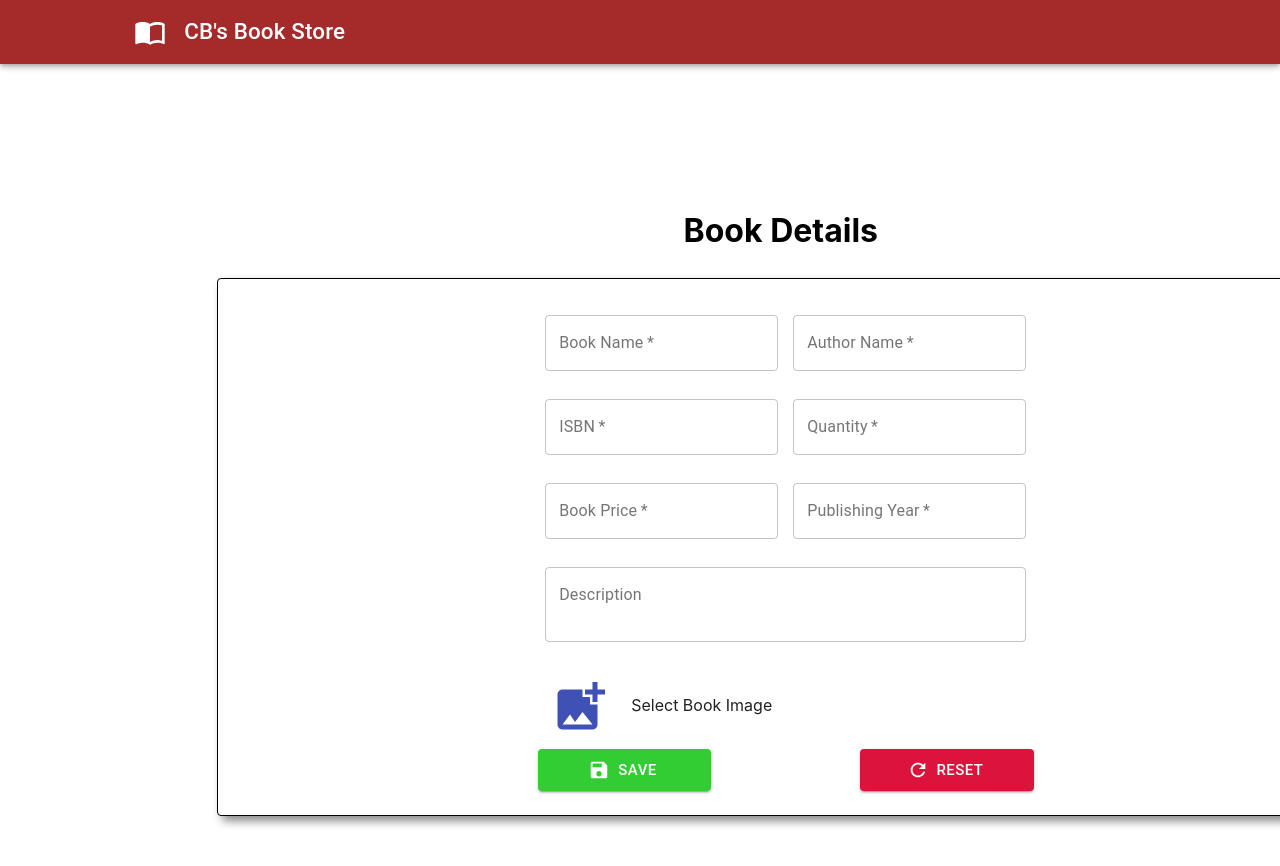
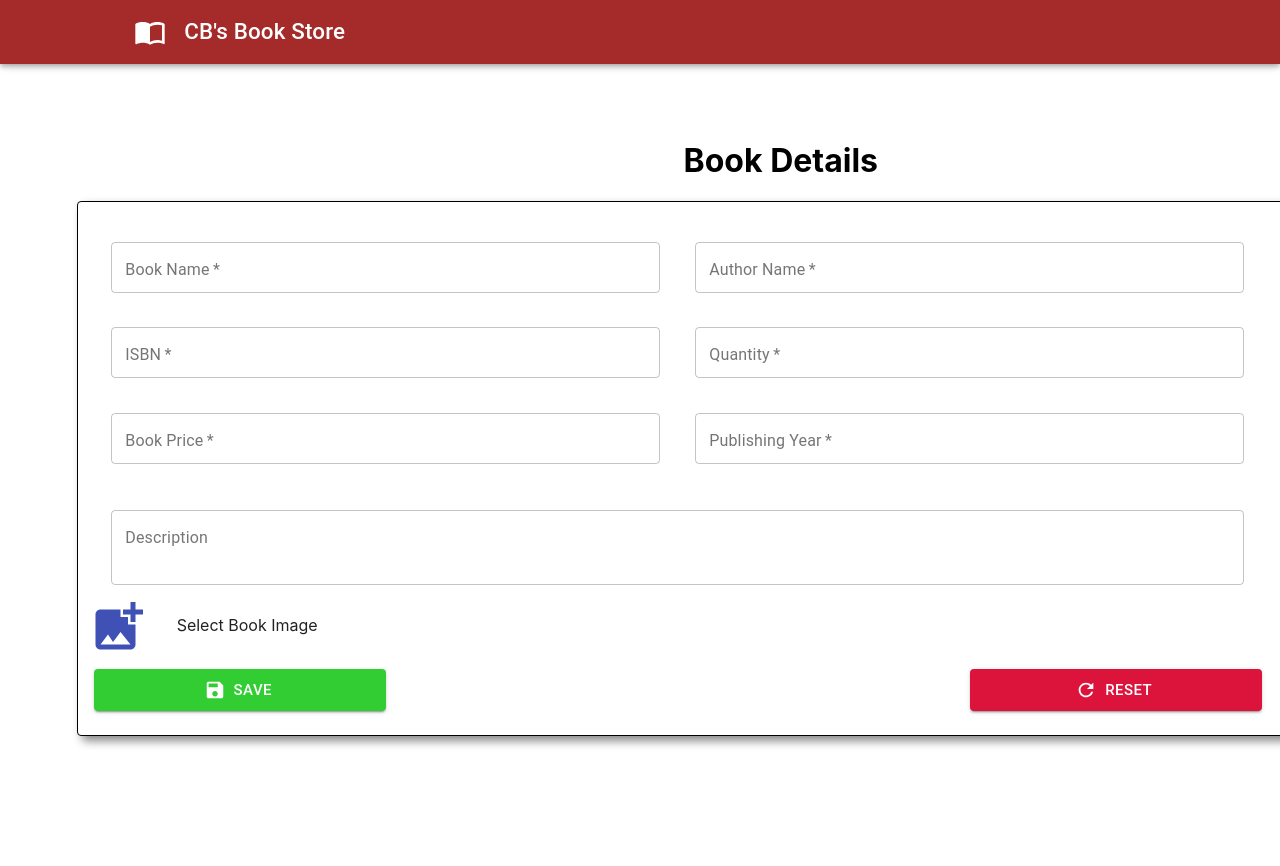
Before and after one commit to gajanan15/Online-Book-Store-Front-End, a React (Create React App) app: page /admin in a window 1280 px wide. Shown: the top 866 px of the page. After the commit the page ends 800 px from the top, so only its background shows below. Built offline with nearby package versions, Linux system fonts and the light colour scheme.

Commit message:
REFACTORED : Css for admin page

```diff
--- a/src/component/user/Cart.js
+++ b/src/component/user/Cart.js
@@ -47,8 +47,6 @@ class Cart extends Component {
 
     handleCart = () => {
         new AdminService().myCart().then(response => {
-            console.log("in")
-            console.log(response.data)
             this.setState({
                 checkoutData: response.data
             })
--- a/src/component/user/CartItems.js
+++ b/src/component/user/CartItems.js
@@ -31,7 +31,6 @@ class CartItems extends Component {
         new AdminService().remove(id).then(response => {
             this.props.handleCart()
         }).catch((error) => {
-            console.log("in error")
             console.log(error)
         })
     }
@@ -55,7 +54,6 @@ class CartItems extends Component {
             "bookPrice": this.props.books.bookPrice,
             "quantity": count
         }
-        console.log(cartDTO)
         new AdminService().updateCart(cartDTO).then(response => {
             this.props.handleCart()
         }).catch((error) => {
--- a/src/css/AddBookForm.css
+++ b/src/css/AddBookForm.css
@@ -1,43 +1,47 @@
+
 .root {
-    width: 100%;
+    width: 85%;
 }
 
-.mainform{
-    min-height: 81.5vh;
+#maincard {
+    display: flex;
+    justify-content: center;
+    align-content: center;
+    margin: auto;
+    width:60%;
+    height: 20%;
+}
+
+#mainform{
+    min-height: 75vh;
 }
 
 .description {
-    margin-top: 1%;
+    margin-top: 2%;
+    margin-bottom: -4%;
     width: 97%;
     margin-left: 1.5%;
 }
 .firsttextbox{
-    margin-top: 4%;
+    margin-top: 2%;
+    margin-bottom: 1%;
     display: flex;
     justify-content: space-around;
 }
 
-.maincard {
-    display: flex;
-    justify-content: center;
-    Width: 60%;
-    margin: auto;
-    margin-top: 2%;
-    height: 30%;
-    width: 50%;
-}
-.formContent {
+#formContent {
     width: 150%;
-    margin-left: -24%;
+    margin-left: -18%;
 }
 
 h1 {
     margin-top: 6%;
     text-align: center;
+    font-size: 26px;
 }
 
 .selectButton {
-    font-size: 1%;
+    font-size: 0.5%;
     width: 1%;
 }
 
@@ -49,8 +53,32 @@ h1 {
 
 .textfield {
     width: 47%;
+}
 
+#book{
+    height: 14px;
 }
+
+#author{
+    height: 14px;
+}
+
+#Isbn{
+    height: 14px;
+}
+
+#quantity1{
+    height: 14px;
+}
+
+#price{
+    height: 14px;
+}
+
+#year{
+    height: 14px;
+}
+
 
 .textfield1 {
     width: 100%;
@@ -63,18 +91,20 @@ h1 {
 }
 
 .input1{
-    padding-top: -1%;
+    margin-top: 2%;
+    margin-left: -1.5%;
 }
 
 .button {
-    width: 35%;
+    width: 25%;
 }
 
 @media only screen and (max-width: 500px) {
 
     .root {
         display: flex;
-        justify-content: center;
+        justify-content: space-around;
+        margin-left: 7%;
     }
 
     .firsttextbox{
@@ -84,7 +114,6 @@ h1 {
         align-items: flex-start;
         width: 210%;
     }
-
 
     .text {
         display: flex;
@@ -99,39 +128,76 @@ h1 {
         margin-left: 0.5%;
     }
 
-    .maincard {
+    #maincard {
         width: 90%;
     }
 
     h1 {
-        margin-top: 18%;
+        margin-top: 20%;
         font-size: 150%;
     }
 
-    .formContent {
-        width: 90%;
+    #formContent {
+        width: 100%;
         margin-left: 1%;
         display: flex;
         flex-direction: column;
+        justify-content: space-around;
     }
+
+    .button {
+        width: 45%;
+    }
+
+    .input1{
+        margin-left: -6%;
+    }
+
 }
 
 @media only screen and (min-device-width: 750px) and (max-device-width: 1024px) and (-webkit-min-device-pixel-ratio: 1) {
-    .maincard {
+    #maincard {
         width: 80%;
     }
-    .formContent{
-        width: 100%;
-        margin-left: 1%;
+    #formContent{
+        width: 110%;
+        margin-left: 3%;
     }
 
     h1 {
-        margin-top: 15%;
+        margin-top: 10%;
+        font-size: 32px;
     }
 
-    .mainform{
-        min-height: 83.3vh;
+    #mainform{
+        min-height: 86.3vh;
     }
+
+    #book{
+        font-size: 20px;
+    }
+
+    #author{
+        font-size: 20px;
+    }
+
+
+    #Isbn{
+        font-size: 20px;
+    }
+
+    #quantity1{
+        font-size: 20px;
+    }
+
+    #price{
+        font-size: 20px;
+    }
+
+    #year{
+        font-size: 20px;
+    }
+
 }
 
 @media only screen and (min-device-width: 1020px) and (max-device-width: 1300px) and (-webkit-min-device-pixel-ratio: 1) {
@@ -147,4 +213,5 @@ h1 {
     .mainform{
         min-height: 85vh;
     }
+
 }
```
